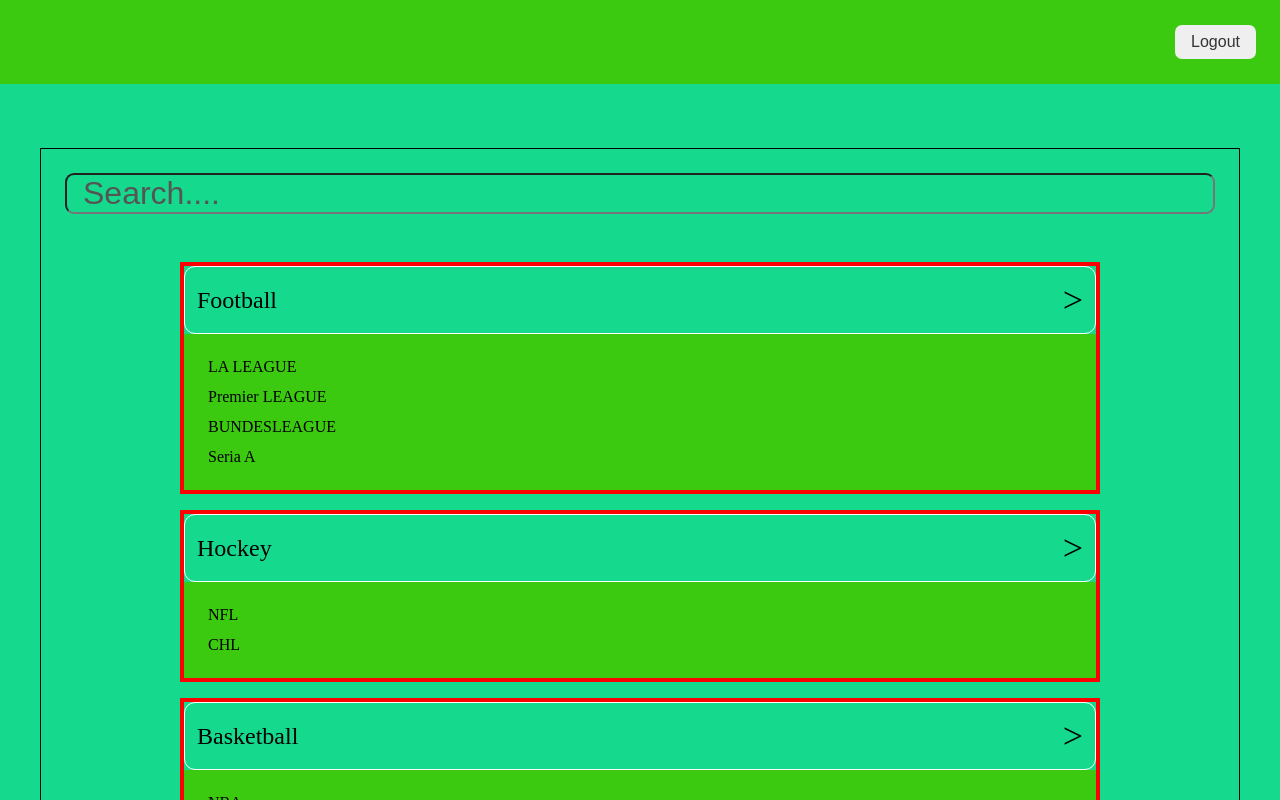
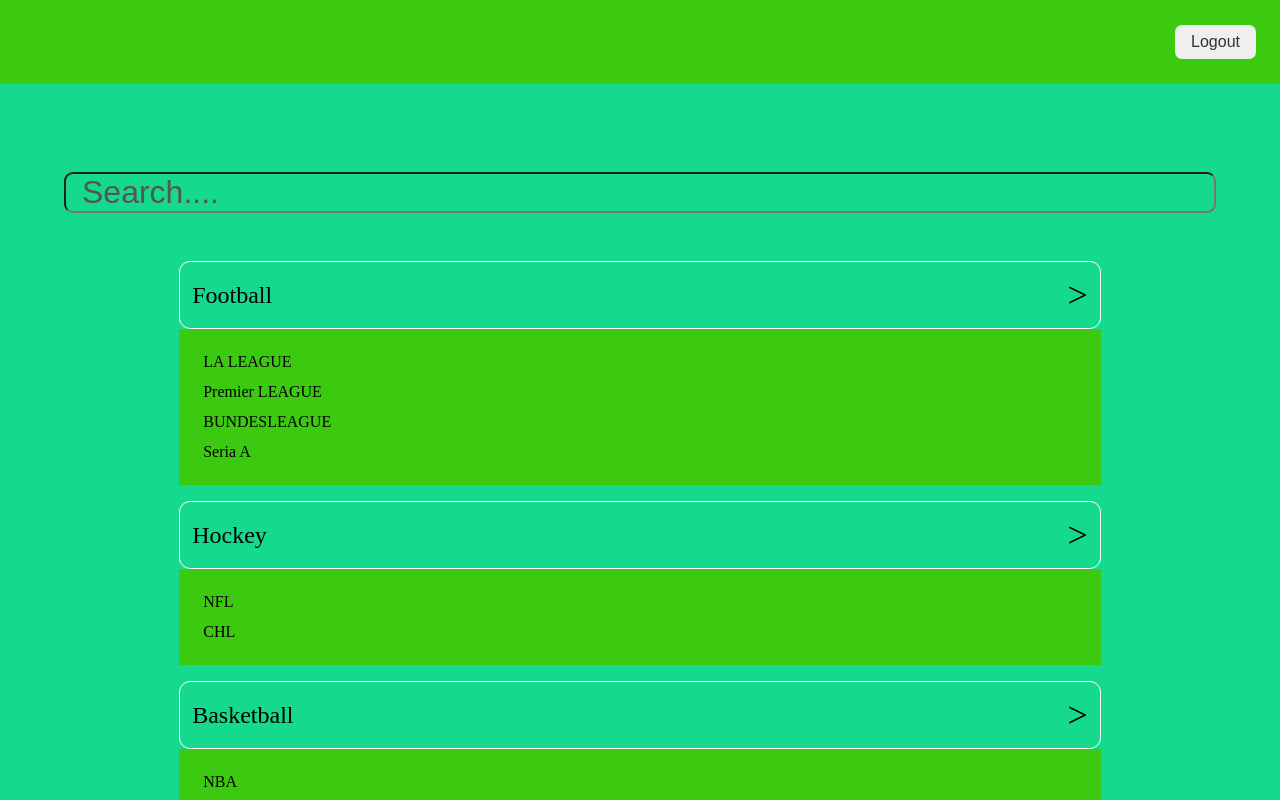
Before and after one commit to RinalinDS/sportsleagueapp, a React (Create React App) app: page / in a window 1280 px wide. Both pictures are taken after a click on the button "Login". Shown: the top 800 px of the page. Built offline with nearby package versions, Linux system fonts and the light colour scheme.

Commit message:
refactor: styling

```diff
--- a/src/components/Categories/Category/Category.module.scss
+++ b/src/components/Categories/Category/Category.module.scss
@@ -4,7 +4,6 @@
 
 .categoryContainer {
     @include flex(flex-start, stretch, column);
-    border: 4px solid red;
     font-size: $defaultFontSize;
 
     .categoryTitle {
--- a/src/index.scss
+++ b/src/index.scss
@@ -1,3 +1,5 @@
+@import './common/styles/variables.scss';
+
 * {
   margin: 0;
   padding: 0;
@@ -7,3 +9,7 @@
 html {
   font-size: 62.5%;
 }
+
+body {
+  background: $primaryBgColor;
+}
--- a/src/pages/main/MainPage.module.scss
+++ b/src/pages/main/MainPage.module.scss
@@ -6,7 +6,6 @@
     background: $primaryBgColor;
 
     .container {
-        border: 1px solid black;
         max-width: 120rem;
         margin: 0 auto;
         padding: 2.4rem;
```
